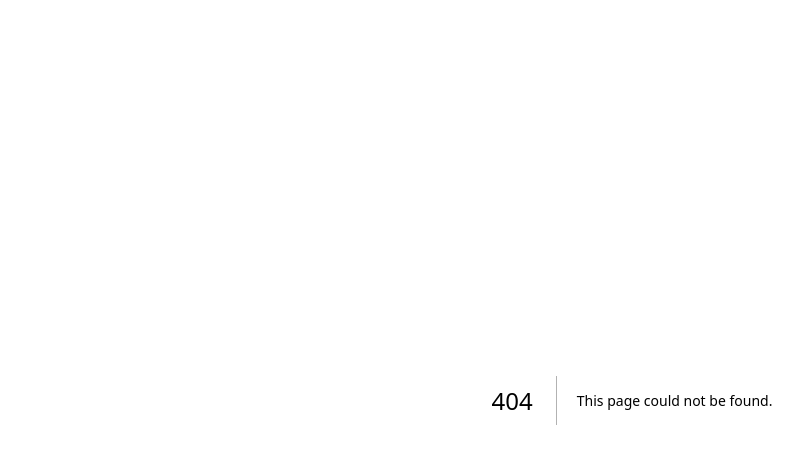
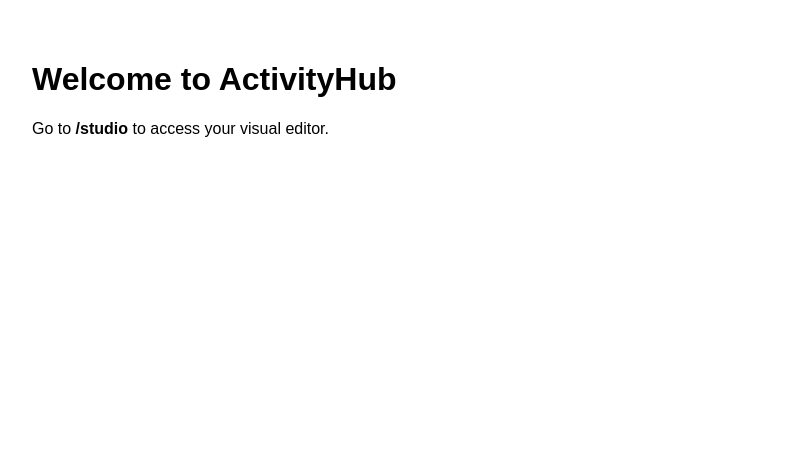
Before and after one commit to andrestry/activityhub-destinations, a Next.js app: page / in a window 1280 px wide. Before the commit this address had no page. Shown: the top 464 px of the page, without its empty margins (8-811 px from the left). Built offline with nearby package versions, Linux system fonts and the light colour scheme.

Commit message:
Create page.jsx

```diff
--- /dev/null
+++ b/app/page.jsx
@@ -0,0 +1,8 @@
+export default function HomePage() {
+  return (
+    <div style={{ padding: '40px', fontFamily: 'sans-serif' }}>
+      <h1>Welcome to ActivityHub</h1>
+      <p>Go to <strong>/studio</strong> to access your visual editor.</p>
+    </div>
+  )
+}
```
